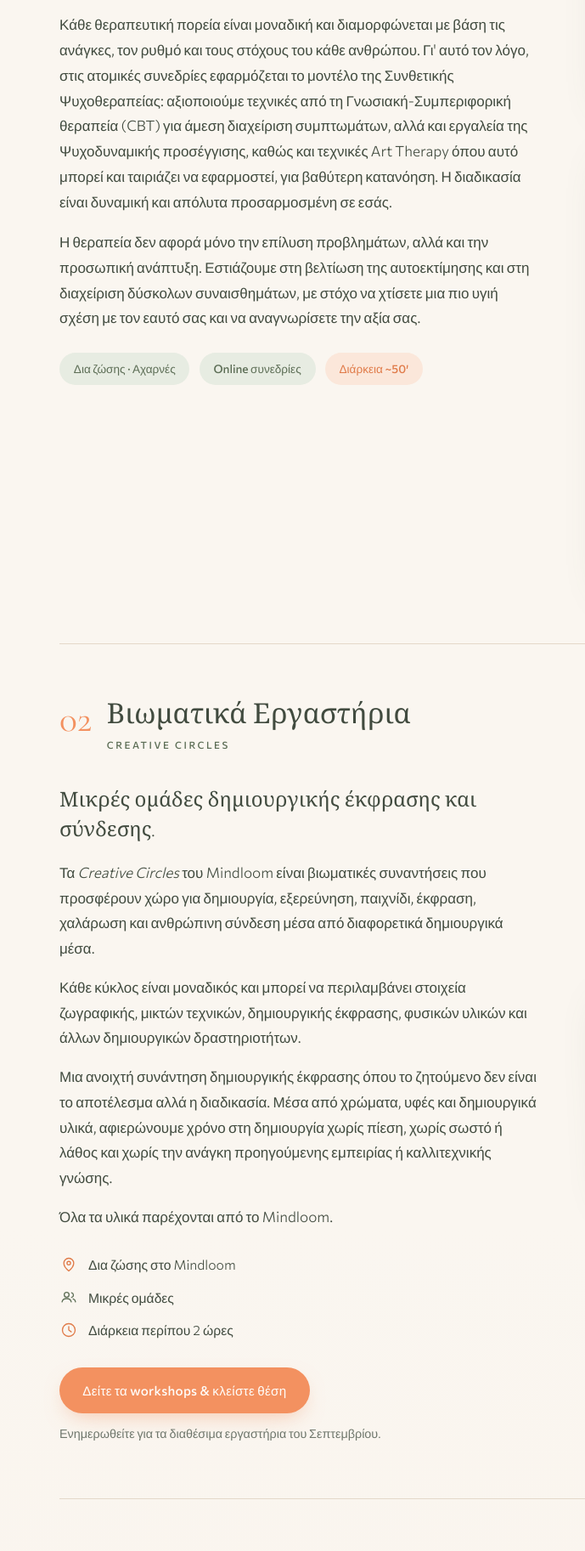
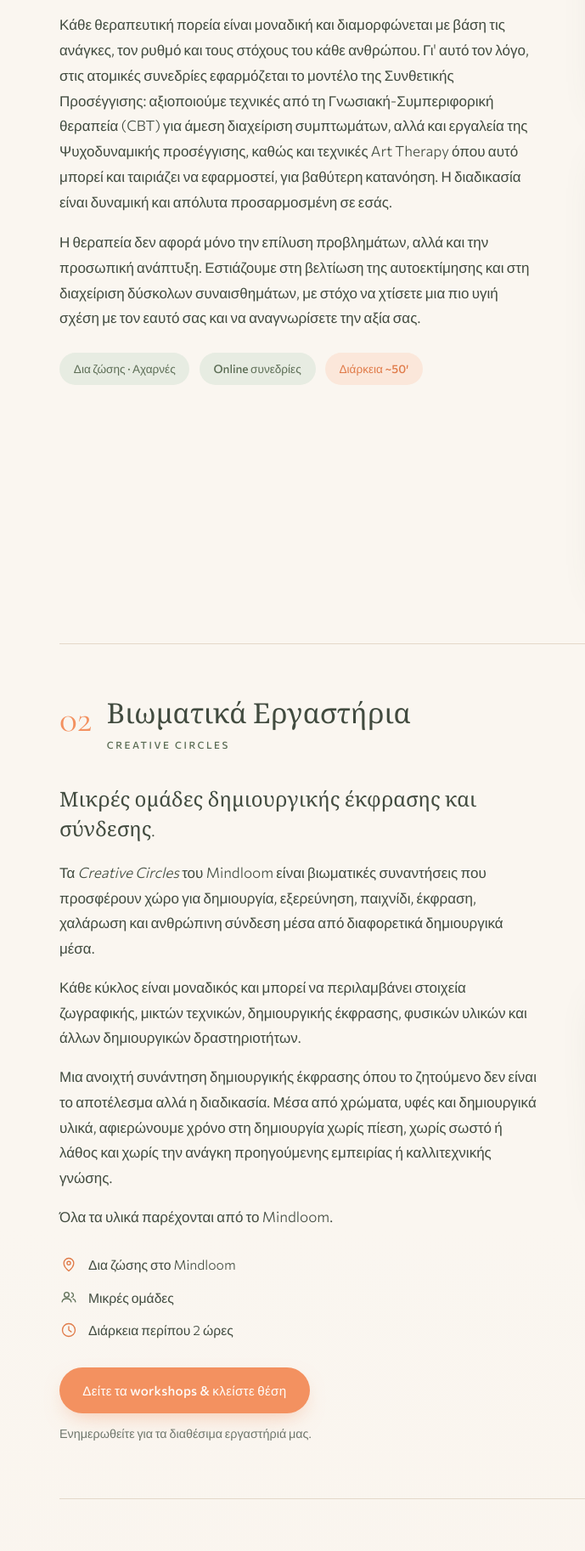
Before and after one commit to agelmet/SWTIROPOULOU, a plain HTML site: page index.html in a window 1280 px wide. Shown: the part 1631-3456 px from the top of the page at 85% size, 0-689 px from the left. Drawn offline with nearby package versions, Linux system fonts and the light colour scheme; grey boxes are pictures that could not be loaded.

Commit message:
Σωτηροπούλου feedback: Συνθετικής Προσέγγισης + generic workshops note

```diff
--- a/index.html
+++ b/index.html
@@ -604,7 +604,7 @@ a:focus-visible,button:focus-visible,input:focus-visible,textarea:focus-visible{
       <div class="sessions-copy">
         <p class="reveal">Στο Mindloom προσφέρονται ατομικές συνεδρίες ψυχολογικής υποστήριξης σε έναν ασφαλή, ήρεμο και υποστηρικτικό νέο χώρο. Η θεραπευτική διαδικασία μπορεί να αποτελέσει έναν χώρο εξερεύνησης, κατανόησης και φροντίδας — έναν τόπο όπου μπορούμε να σταθούμε με μεγαλύτερη κατανόηση απέναντι στον εαυτό μας και στις εμπειρίες μας.</p>
         <p class="reveal">Οι συνεδρίες απευθύνονται σε <strong>ενήλικες, εφήβους και παιδιά</strong>, ανάλογα με τις ανάγκες και το πλαίσιο υποστήριξης, και πραγματοποιούνται είτε δια ζώσης στον χώρο του Mindloom είτε online.</p>
-        <p class="reveal">Κάθε θεραπευτική πορεία είναι μοναδική και διαμορφώνεται με βάση τις ανάγκες, τον ρυθμό και τους στόχους του κάθε ανθρώπου. Γι' αυτό τον λόγο, στις ατομικές συνεδρίες εφαρμόζεται το μοντέλο της <strong>Συνθετικής Ψυχοθεραπείας</strong>: αξιοποιούμε τεχνικές από τη Γνωσιακή-Συμπεριφορική θεραπεία (CBT) για άμεση διαχείριση συμπτωμάτων, αλλά και εργαλεία της Ψυχοδυναμικής προσέγγισης, καθώς και τεχνικές Art Therapy όπου αυτό μπορεί και ταιριάζει να εφαρμοστεί, για βαθύτερη κατανόηση. Η διαδικασία είναι δυναμική και απόλυτα προσαρμοσμένη σε εσάς.</p>
+        <p class="reveal">Κάθε θεραπευτική πορεία είναι μοναδική και διαμορφώνεται με βάση τις ανάγκες, τον ρυθμό και τους στόχους του κάθε ανθρώπου. Γι' αυτό τον λόγο, στις ατομικές συνεδρίες εφαρμόζεται το μοντέλο της <strong>Συνθετικής Προσέγγισης</strong>: αξιοποιούμε τεχνικές από τη Γνωσιακή-Συμπεριφορική θεραπεία (CBT) για άμεση διαχείριση συμπτωμάτων, αλλά και εργαλεία της Ψυχοδυναμικής προσέγγισης, καθώς και τεχνικές Art Therapy όπου αυτό μπορεί και ταιριάζει να εφαρμοστεί, για βαθύτερη κατανόηση. Η διαδικασία είναι δυναμική και απόλυτα προσαρμοσμένη σε εσάς.</p>
         <p class="reveal">Η θεραπεία δεν αφορά μόνο την επίλυση προβλημάτων, αλλά και την προσωπική ανάπτυξη. Εστιάζουμε στη βελτίωση της αυτοεκτίμησης και στη διαχείριση δύσκολων συναισθημάτων, με στόχο να χτίσετε μια πιο υγιή σχέση με τον εαυτό σας και να αναγνωρίσετε την αξία σας.</p>
         <div class="modes reveal">
           <span class="chip">Δια ζώσης · Αχαρνές</span>
@@ -660,7 +660,7 @@ a:focus-visible,button:focus-visible,input:focus-visible,textarea:focus-visible{
 
           <div class="svc-cta reveal d2">
             <a class="btn" href="https://tally.so/r/xX5jDd" target="_blank" rel="noopener">Δείτε τα workshops & κλείστε θέση</a>
-            <span class="cta-note">Ενημερωθείτε για τα διαθέσιμα εργαστήρια του Σεπτεμβρίου.</span>
+            <span class="cta-note">Ενημερωθείτε για τα διαθέσιμα εργαστήριά μας.</span>
           </div>
         </div>
 
```
